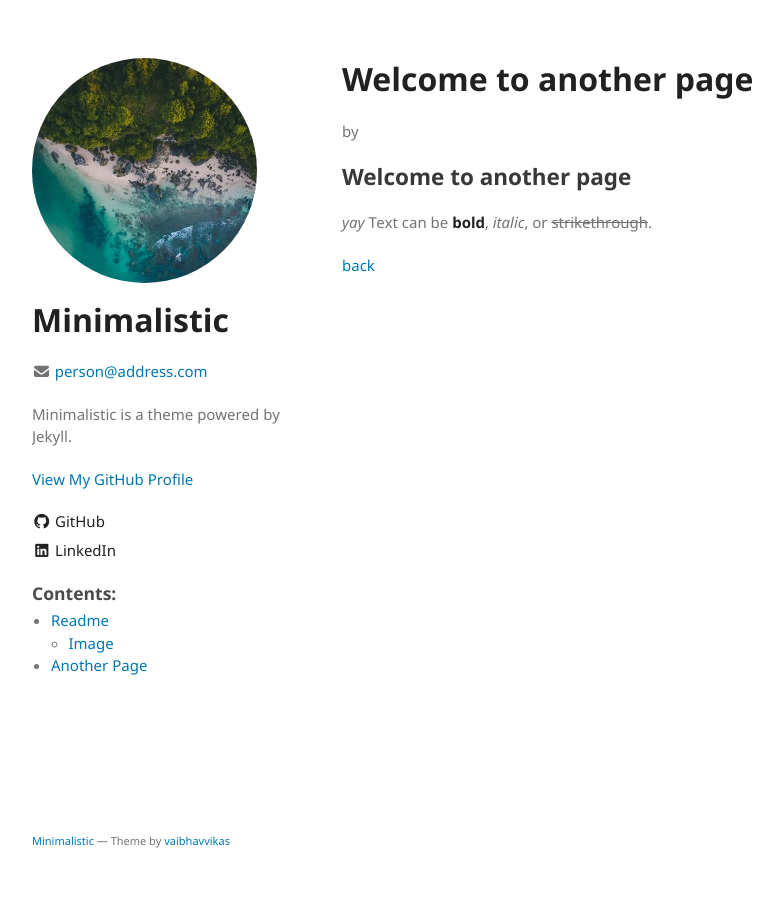
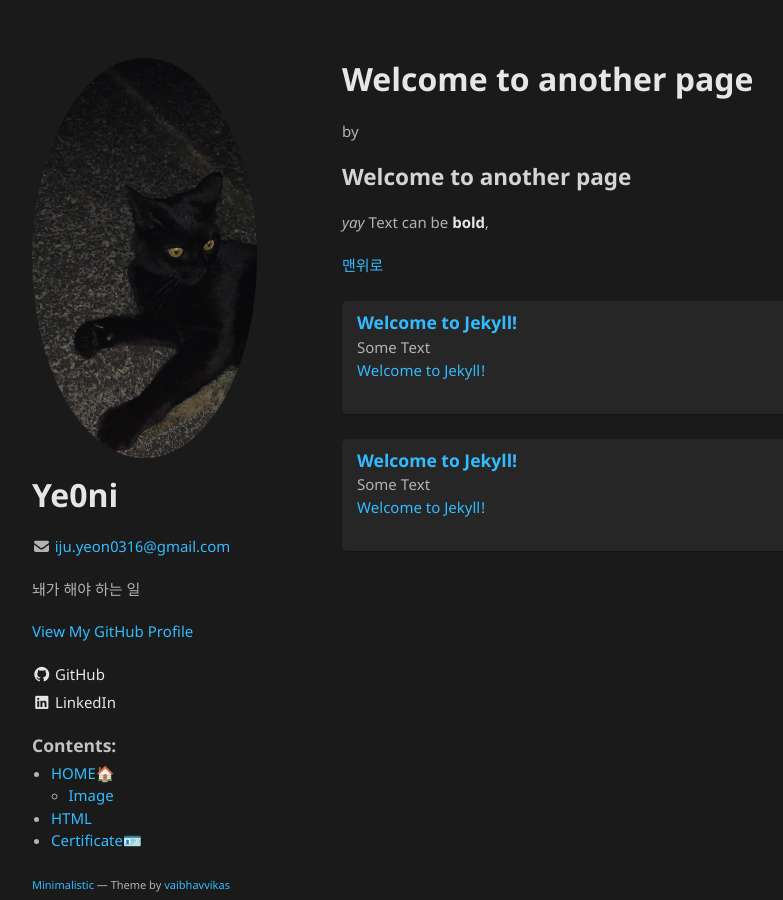
Before and after one commit to Ye0ni/Ye0ni.github.io, a Jekyll site: the page built from another-page.md, in a window 1280 px wide. Shown: the whole page, without its empty margins (178-961 px from the left). Built offline with Jekyll 4.4.1, drawn with Linux system fonts in a browser that asks for light colours; our own code applies the rules of GitHub Pages for plain Markdown files.

Commit message:
blog update

```diff
--- a/_config.yml
+++ b/_config.yml
@@ -1,9 +1,9 @@
-title: Minimalistic
+title: Ye0ni
 logo: /assets/img/logo.jpg
-email: person@address.com
-description: Minimalistic is a theme powered by Jekyll.
+email: iju.yeon0316@gmail.com
+description: 놰가 해야 하는 일
 favicon: true
-color-scheme: auto
+color-scheme: dark
 
 plugins:
   - jekyll-sitemap
@@ -13,16 +13,18 @@ plugins:
 platforms:
   - name: GitHub
     icon: <i class="fa-brands fa-github"></i>
-    link: https://github.com/vaibhavvikas
+    link: https://github.com/Ye0ni
   - name: LinkedIn
     icon: <i class="fa-brands fa-linkedin"></i>
     link: https://www.linkedin.com/in/vaibhavvikas
 
 navigation:
-  - name: Readme
-    link: ./index.html
+  - name: HOME🏠
+    link: /index.html
     sublist:
       - name: Image
-        link: ./index.html#small-image
-  - name: Another Page
-    link: ./another-page.html
+        link: .index.html#small-image
+  - name: HTML
+    link: /HTML1.html
+  - name: Certificate🪪
+    link: /another-page.html
--- a/another-page.md
+++ b/another-page.md
@@ -5,6 +5,24 @@ layout: post
 ## Welcome to another page
 
 _yay_
-Text can be **bold**, _italic_, or ~~strikethrough~~.
+Text can be **bold**,
 
-[back](./)
+[맨위로](./)
+
+{% for post in site.posts %}
+<div class="card">
+ <h3>{{post.title }}</h3>
+  <p>Some Text</p>
+<a href="{{post.url }}">{{post.title }}</a>
+<br><br>
+</div>
+    {% endfor %}
+
+    {% for javapost in site.javapost %}
+<div class="card">
+ <h3>{{javapost.title }}</h3>
+  <p>Some Text</p>
+<a href="{{javapost.url }}">{{javapost.title }}</a>
+<br><br>
+</div>
+    {% endfor %}
```
Also changed, not shown: HTML1.md (added, +105 -0 lines), _javaposts/03-26-이건가.markdown (added, +7 -0 lines), _layouts/javapost.html (added, +14 -0 lines), _posts/2023-03-26-이건가.markdown (added, +7 -0 lines), assets/img/logo.jpg.
